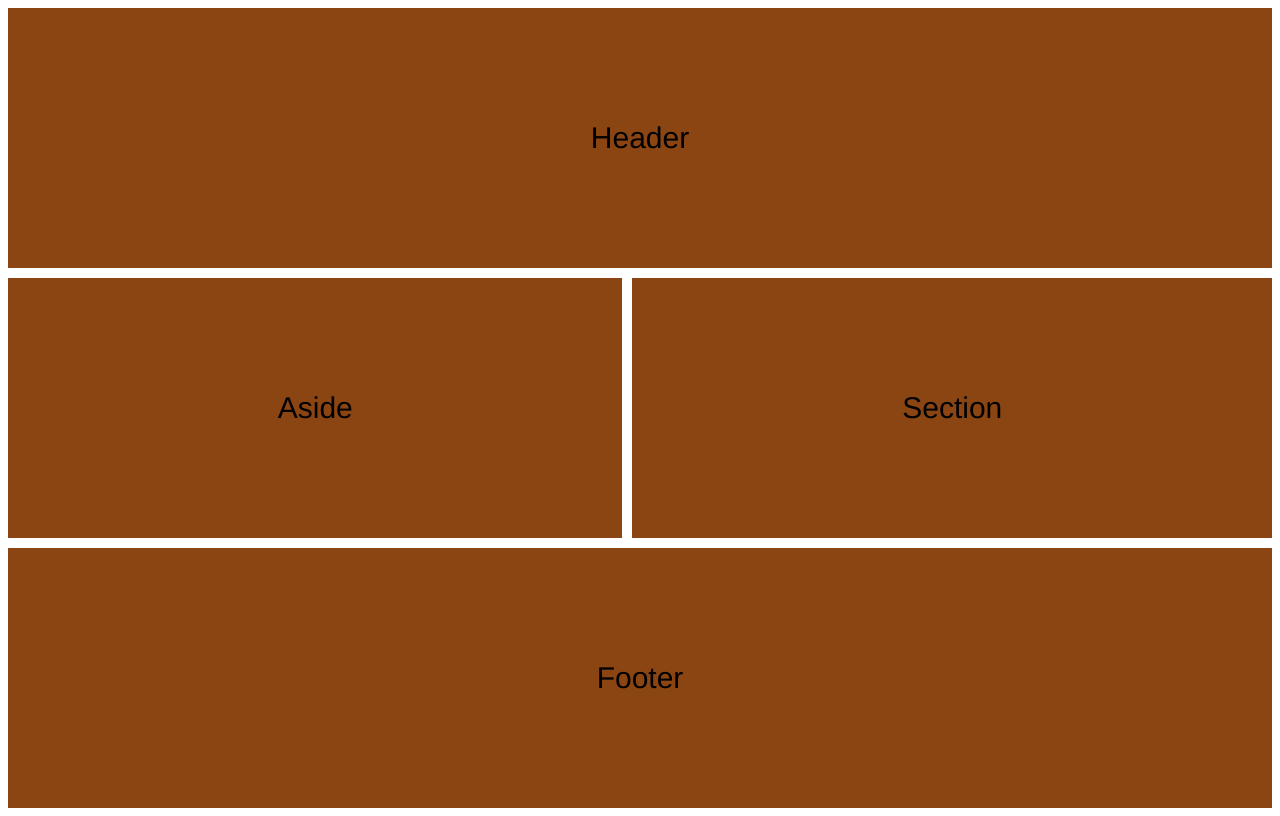
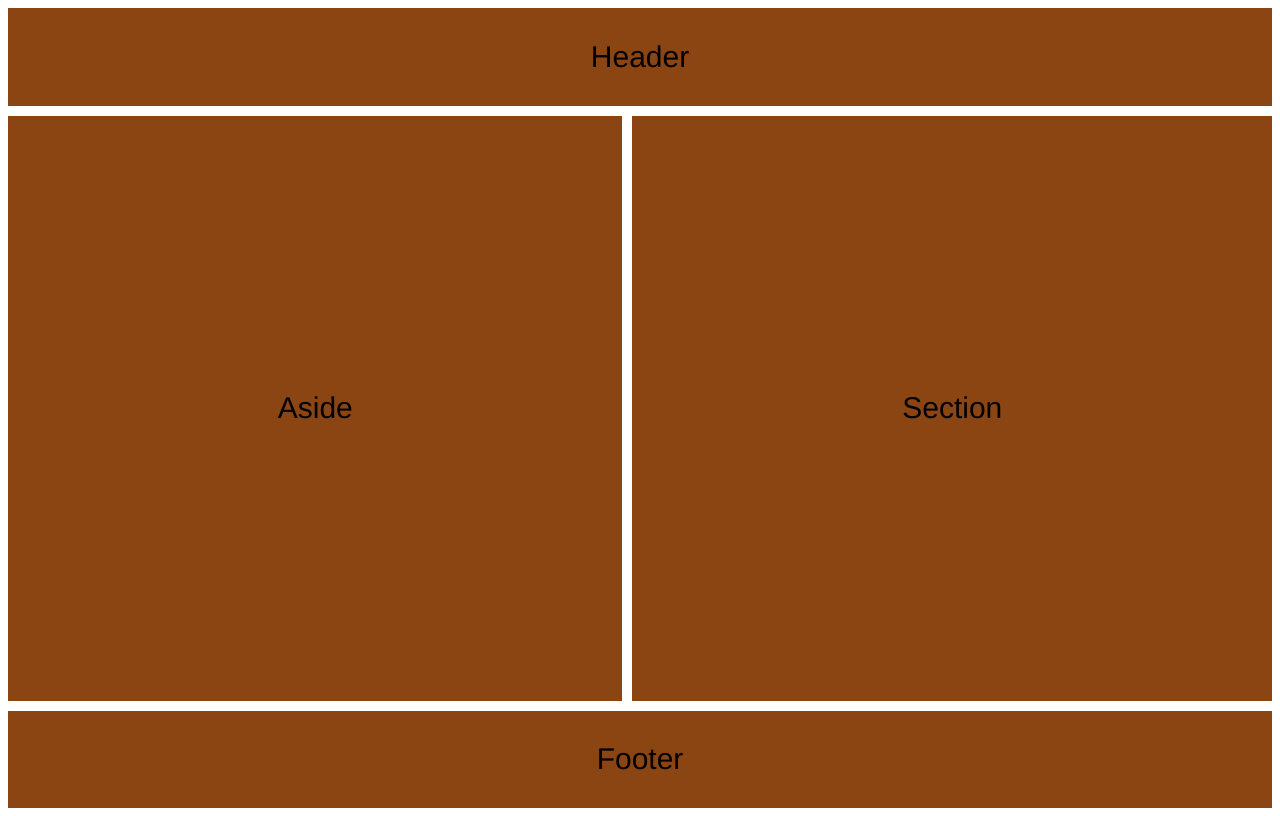
Before and after one commit to jmejia1221/grid-template-areas, a plain HTML site: page index.html in a window 1280 px wide. Drawn offline with Linux system fonts and the light colour scheme.

Commit message:
Added grid-template-rows

```diff
--- a/css/main.css
+++ b/css/main.css
@@ -5,7 +5,8 @@
     grid-template-areas:
         "header header"
         "aside section"
-        "footer footer"
+        "footer footer";
+    grid-template-rows: 1fr 6fr 1fr; /*Added rows: 1fr = header; 6fr = aside and section; 1fr = footer */
 }
 .container > * {
     background-color: saddlebrown;
```
